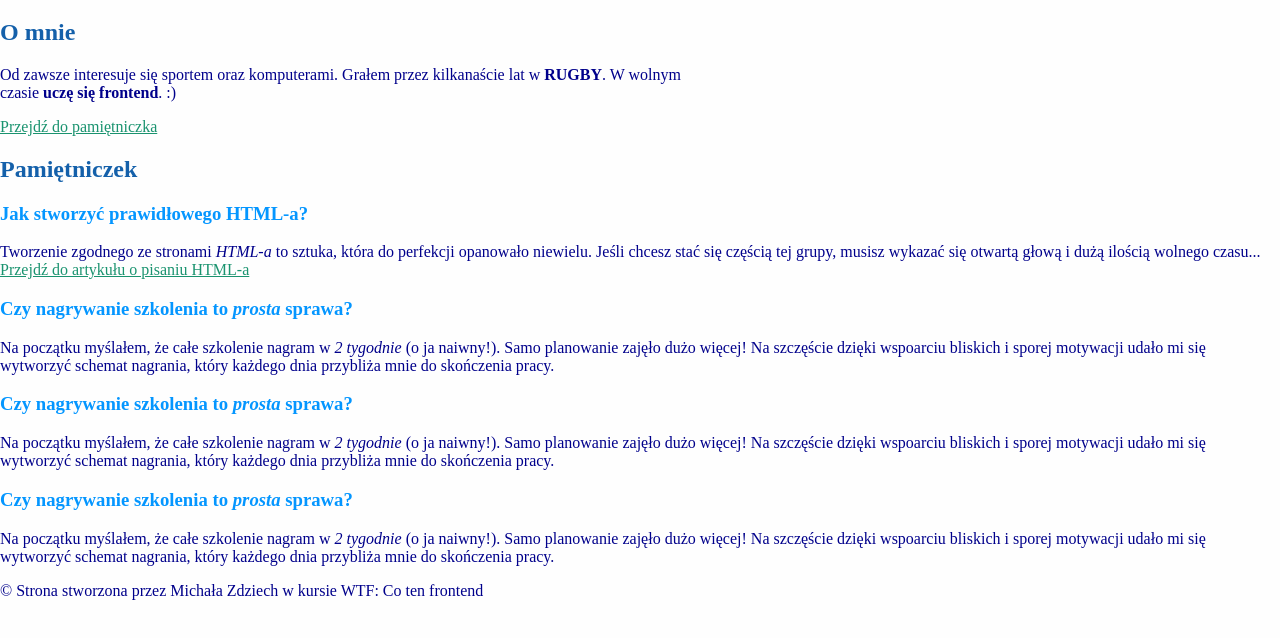
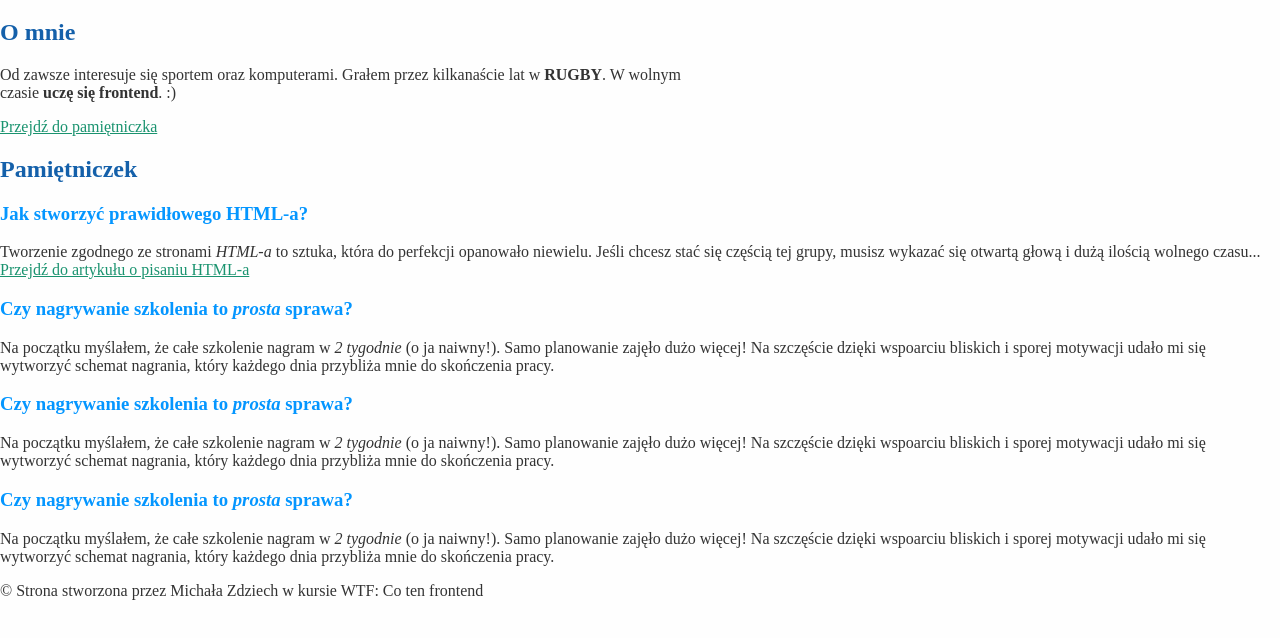
Before and after one commit to mICH-C4C/homepage, a plain HTML site: page index.html in a window 1280 px wide. Shown: the part 84-722 px from the top of the page. Drawn offline with Linux system fonts and the light colour scheme.

Commit message:
Upiękrzanie strony, nadanie klas w selektorach i nadanie im właściwości za pomocą css'a

```diff
--- a/main.js
+++ b/main.js
@@ -4,4 +4,4 @@ const age = 36;
 console.log(name);
 console.log(age);
 console.log(`Nazywam się '${name}' i mam ${age} lat`);
-console.log('Witaj przybyszu ! :)' );
+console.log('Witaj przybyszu ! :) :rocket:');
--- a/style.css
+++ b/style.css
@@ -16,9 +16,6 @@ body {
 .heading {
   color: #00487c;
 }
-.paragraph {
-  color: darkblue;
-}
 
 .thirdHeader {
   color: #0496ff;
```
Also changed, not shown: index.html (+1 -0 lines).
